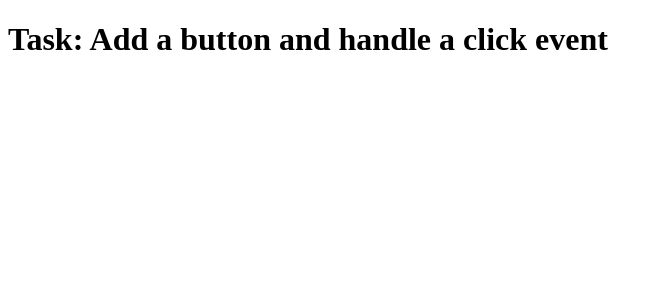
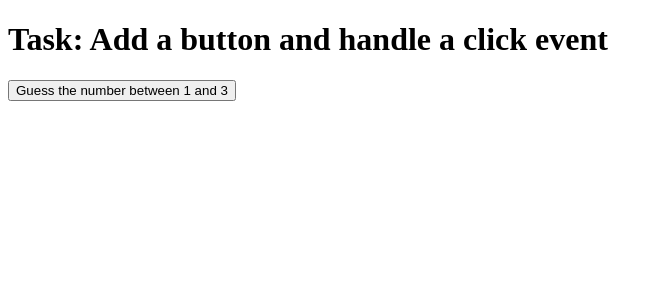
Before and after one commit to ImsirovicAjdin/react-from-scratch-101-simplest, a JavaScript app: page / in a window 1280 px wide. Shown: the top 300 px of the page, without its empty margins (0-663 px from the left). Built offline with nearby package versions, Linux system fonts and the light colour scheme.

Commit message:
Complete 4-1-2-08 dynamic events ungraded lab solution

```diff
--- a/public/index.html
+++ b/public/index.html
@@ -24,7 +24,7 @@
       work correctly both with client-side routing and a non-root public URL.
       Learn how to configure a non-root public URL by running `npm run build`.
     -->
-    <title>4-2-1-08 Dynamic events, ungraded lab</title>
+    <title>4-2-1-08 Dynamic events, ungraded lab, SOLUTION</title>
   </head>
   <body>
     <noscript>You need to enable JavaScript to run this app.</noscript>
--- a/src/App.js
+++ b/src/App.js
@@ -1,7 +1,16 @@
 function App() {
+
+  function handleClick() {
+    let randomNum = Math.floor(Math.random() * 3) + 1
+    console.log(randomNum)
+    let userInput = prompt('type a number');
+    alert(`Computer number: ${randomNum}, Your guess: ${userInput}`)
+  }
+
   return (
     <div className="App">
       <h1>Task: Add a button and handle a click event</h1>
+      <button onClick={handleClick}>Guess the number between 1 and 3</button>
     </div>
   );
 }
```
Also changed, not shown: 1 other file (tests, documents, lock files or other folders).
